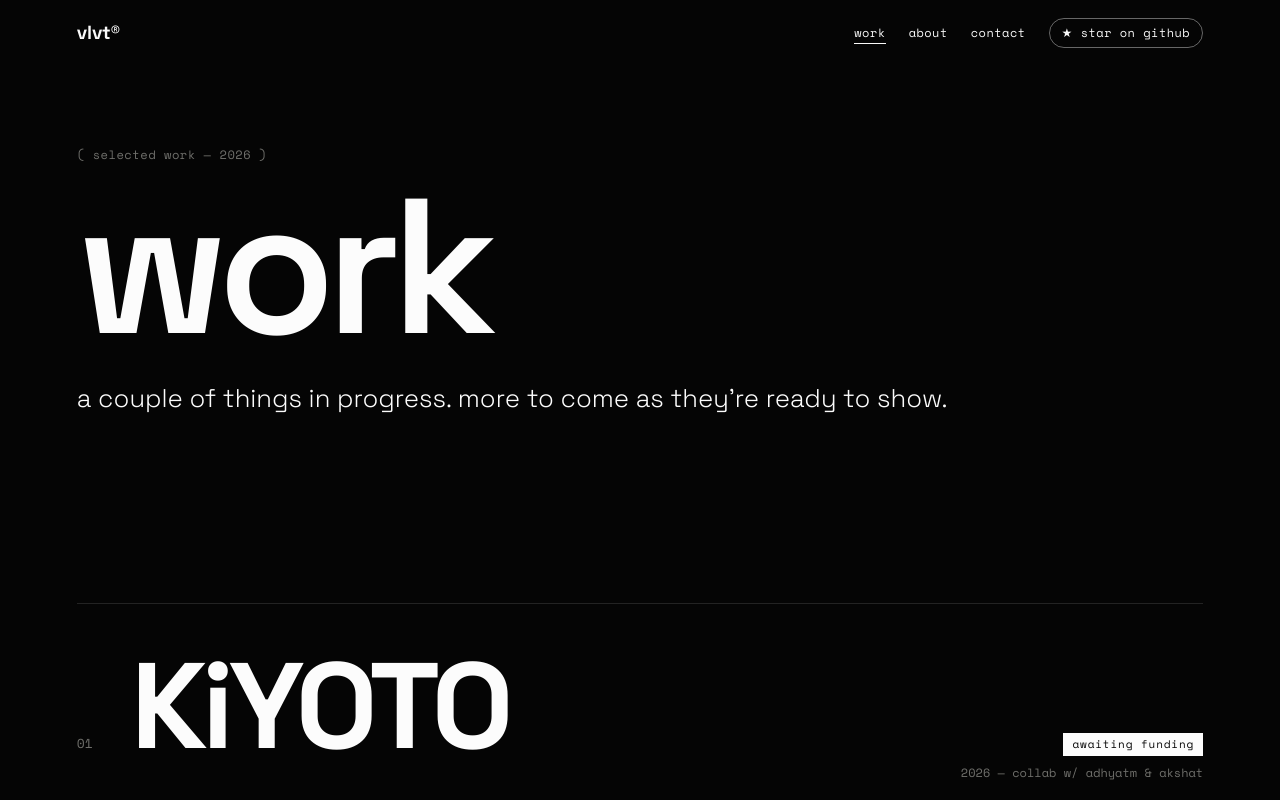
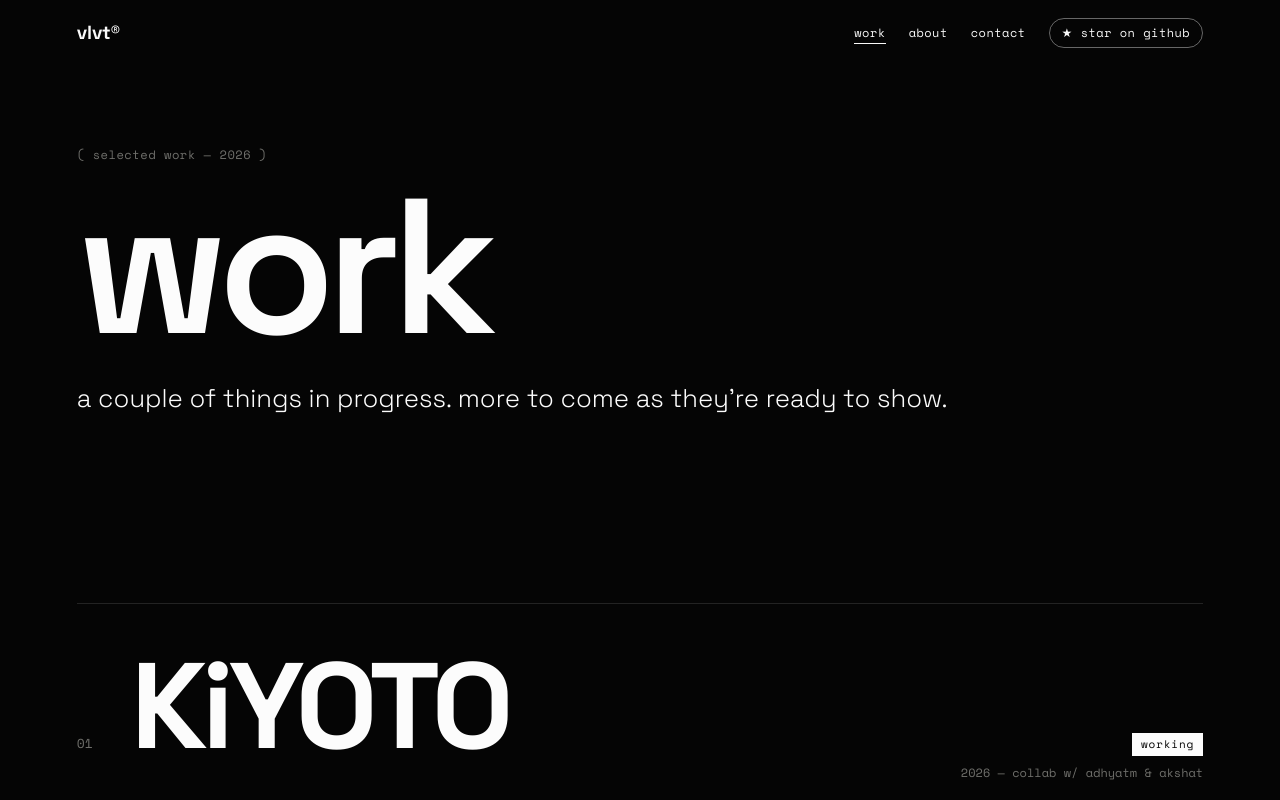
Before and after one commit to veruvet/aaryanb, a website: page work.html in a window 1280 px wide. Shown: the top 800 px of the page. Drawn offline with Linux system fonts and the light colour scheme.

Commit message:
update KiYOTO status to working

```diff
--- a/work.html
+++ b/work.html
@@ -56,7 +56,7 @@
   <div class="work-item fade">
     <span class="wnum">01</span>
     <h3 data-scramble style="text-transform:none">KiYOTO</h3>
-    <div class="wmeta"><span class="badge">awaiting funding</span><span class="yr">2026 — collab w/ adhyatm & akshat</span></div>
+    <div class="wmeta"><span class="badge">working</span><span class="yr">2026 — collab w/ adhyatm & akshat</span></div>
     <p class="wdesc">a multi-purpose ai coding agent & app with voice call, text, and server systems — build and vibecode with friends in real time on the same project. bring your own models, skip the tooling sprawl. built for young entrepreneurs who want to ship their first project with their team without juggling a dozen services. <a href="https://madebykiyoto.vercel.app/" target="_blank" rel="noopener" data-scramble>madebykiyoto.vercel.app ↗</a></p>
   </div>
 
```
